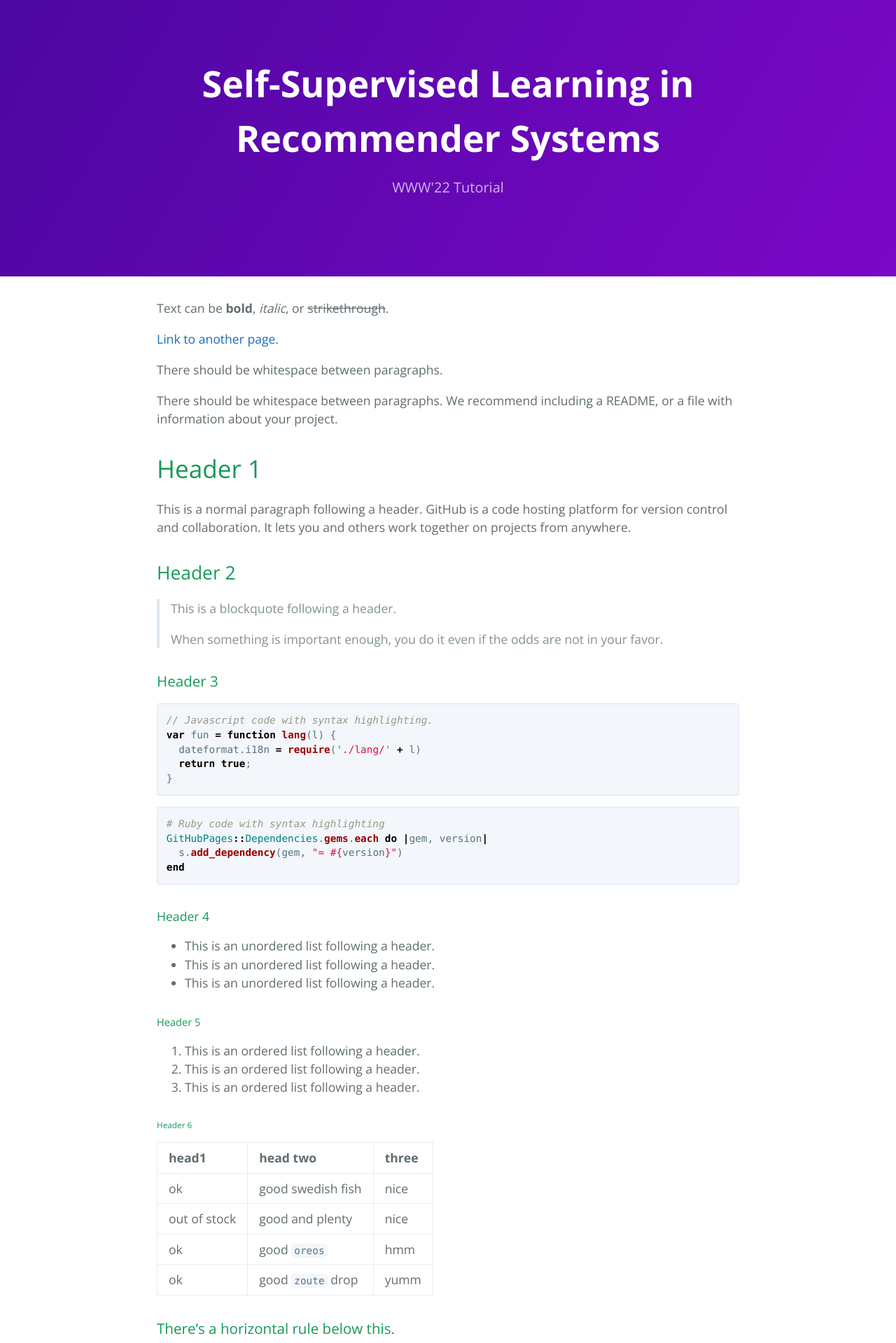
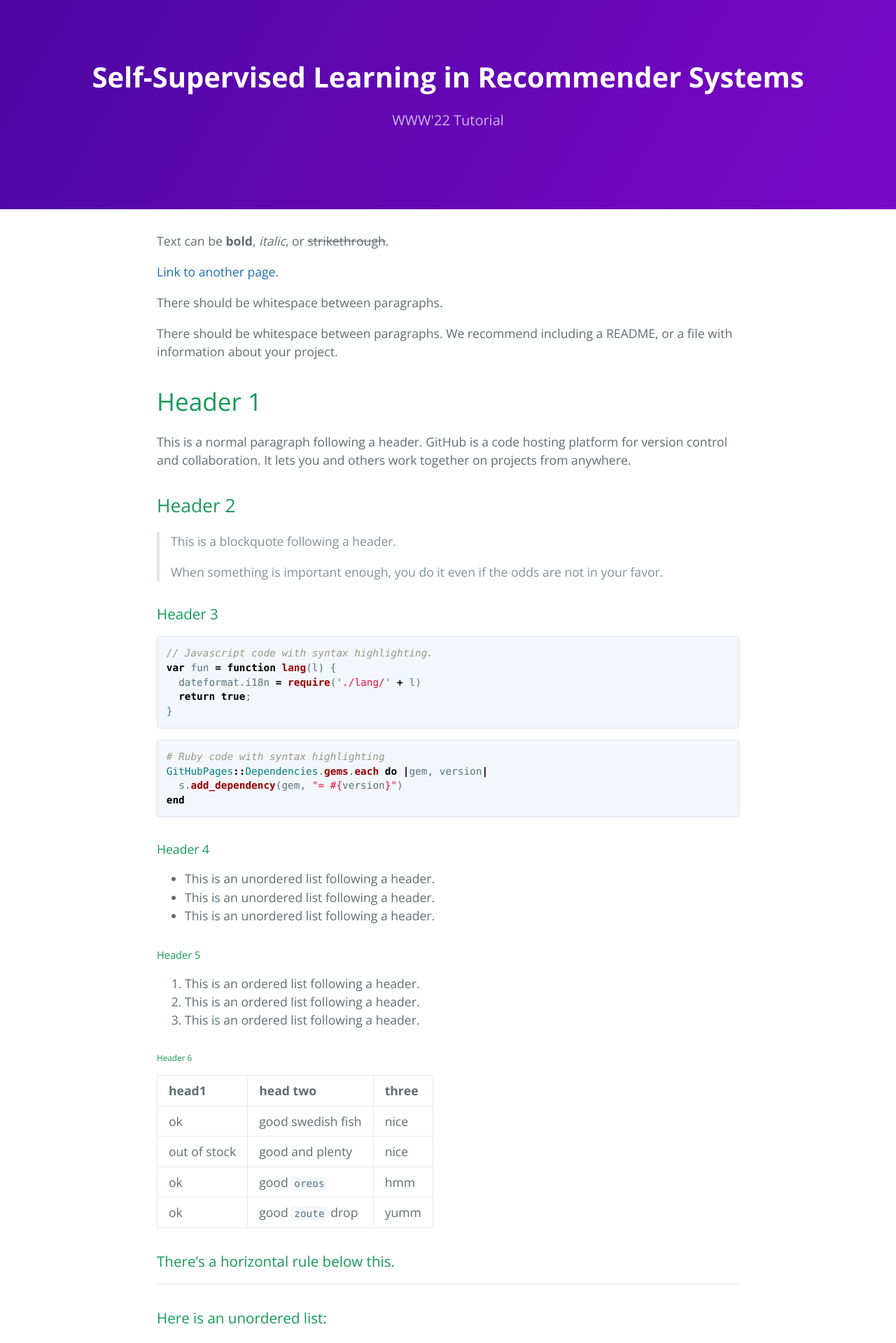
Before and after one commit to ssl-recsys/ssl-recsys.github.io, a Jekyll site: the page built from index.md, in a window 1280 px wide. Shown: the top 1919 px of the page at 70% size. Built offline with Jekyll 4.4.1, drawn with Linux system fonts in a browser that asks for light colours.

Commit message:
initialization

```diff
--- a/_sass/jekyll-theme-cayman.scss
+++ b/_sass/jekyll-theme-cayman.scss
@@ -129,7 +129,7 @@ a {
   margin-bottom: 0.1rem;
 
   @include large {
-    font-size: 3.25rem;
+    font-size: 2.5rem;
   }
 
   @include medium {
```
